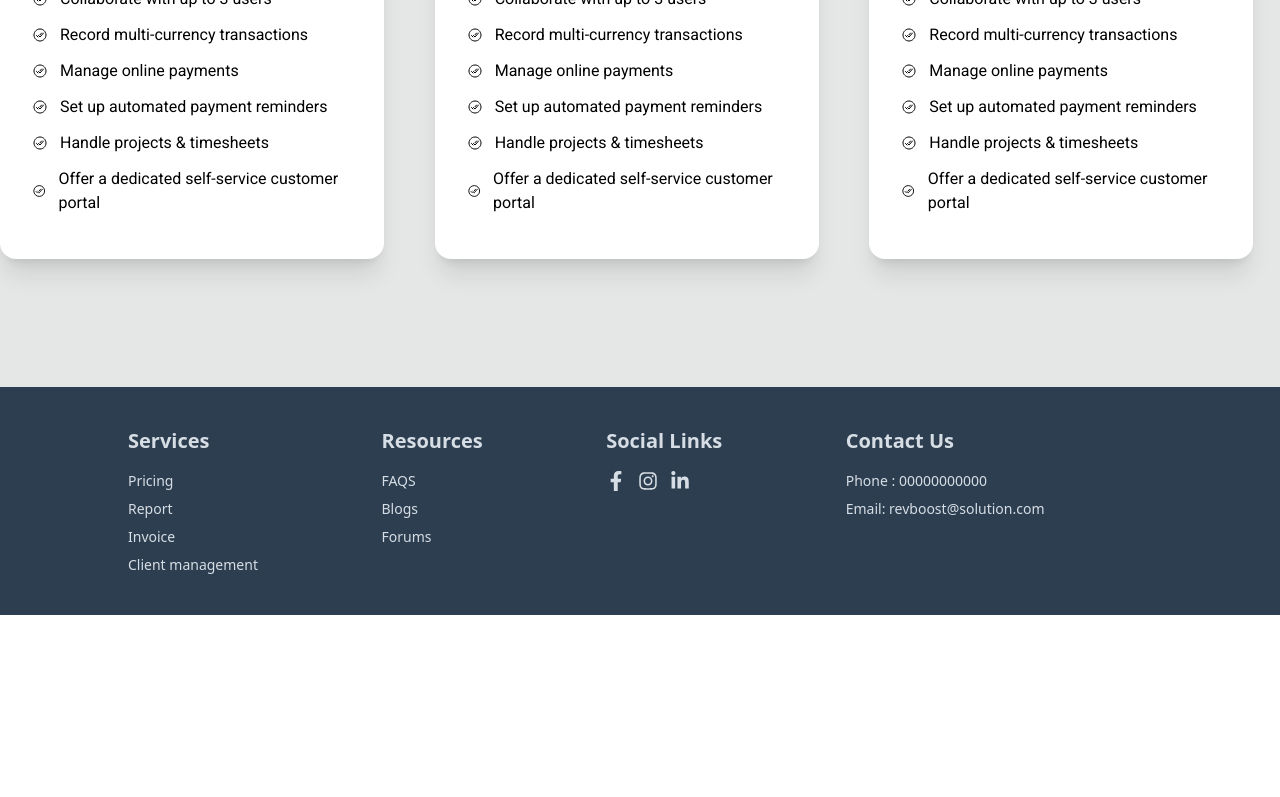
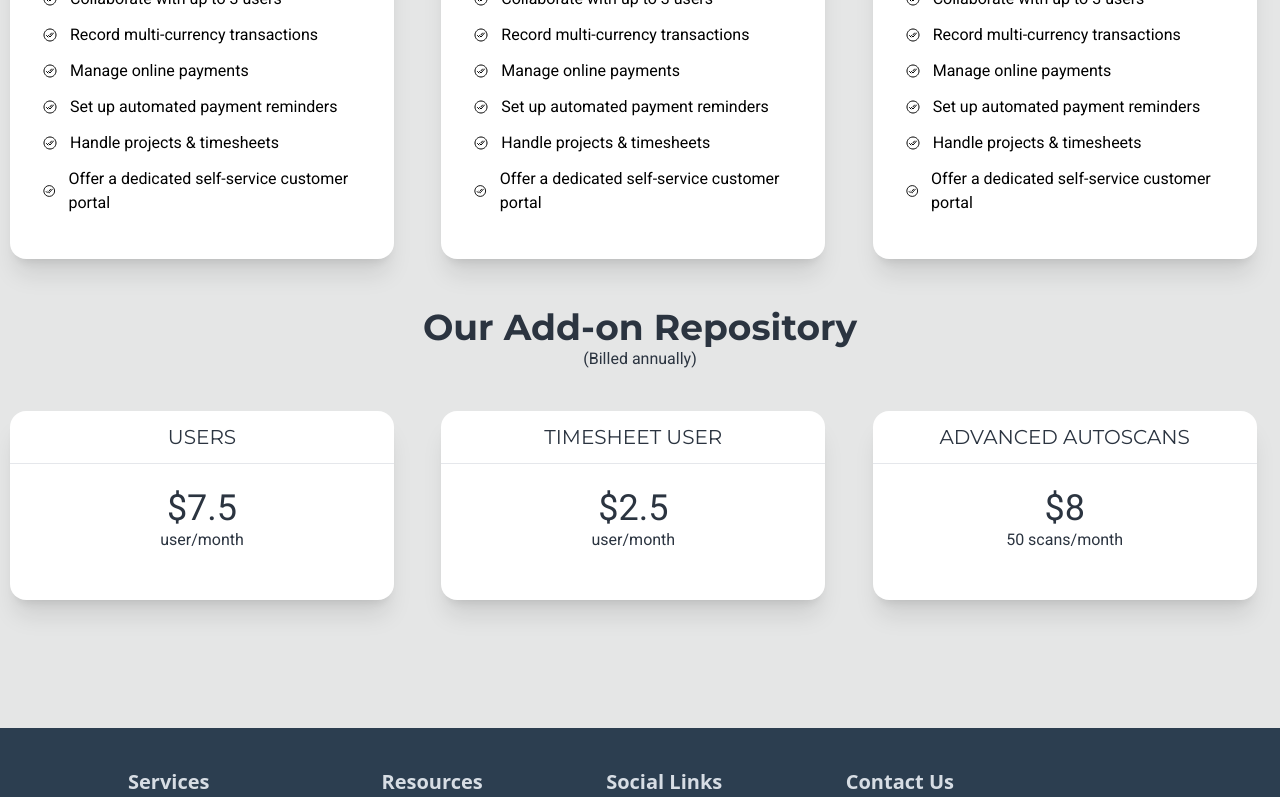
Before and after one commit to maasajal/revboost-solutions, a React (Vite) app: page /pricing in a window 1280 px wide. Shown: the part 877-1674 px from the top of the page. Before the commit the page ends 1492 px from the top, so only its background shows below. Built offline with nearby package versions, Linux system fonts and the light colour scheme.

Commit message:
monthly/yearly billed price card added for pricing route

```diff
--- a/src/pages/PricingPage/Pricing.tsx
+++ b/src/pages/PricingPage/Pricing.tsx
@@ -119,18 +119,57 @@ const Pricing: React.FC = () => {
 
         {/* Monthly Packages Tab */}
         <TabPanel>
-          <section className="grid grid-cols-1 md:grid-cols-2 lg:grid-cols-3 gap-6 justify-center pt-10">
+          <section className="grid grid-cols-1 md:grid-cols-2 lg:grid-cols-3 gap-6 justify-center pt-10 pl-[10px]">
             {monthlyPackages.map((pkg) => renderPackageCard(pkg))}
           </section>
         </TabPanel>
-
         {/* Yearly Packages Tab */}
         <TabPanel>
-          <section className="grid grid-cols-1 md:grid-cols-3 gap-6 justify-center pt-10">
+          <section className="grid grid-cols-1 md:grid-cols-3 gap-6 justify-center pt-[10px]">
             {yearlyPackages.map((pkg) => renderPackageCard(pkg))}
           </section>
         </TabPanel>
       </Tabs>
+      <section>
+        <h1 className='text-center mt-12 text-4xl'>Our Add-on Repository</h1>
+        <p className='text-center'>(Billed annually)</p>
+        <div className='grid grid-cols-1 md:grid-cols-3 gap-6 justify-center pt-10 pl-[10px]'>
+            <div>
+            <div className="card bg-base-100 w-96 shadow-xl">
+  <h1 className='text-center text-xl font-normal uppercase py-3'>Users</h1>
+  <hr className='pb-2'/>
+  <div>
+    <p className='text-center text-4xl pt-4'>$7.5</p>
+    <p className='text-center pb-12'>user/month</p>
+  </div>
+</div>
+            </div>
+            <div>
+            <div>
+            <div className="card bg-base-100 w-96 shadow-xl">
+  <h1 className='text-center text-xl font-normal uppercase py-3'>Timesheet user</h1>
+  <hr className='pb-2'/>
+  <div>
+    <p className='text-center text-4xl pt-4'>$2.5</p>
+    <p className='text-center pb-12'>user/month</p>
+  </div>
+</div>
+            </div>
+            </div>
+            <div>
+            <div>
+            <div className="card bg-base-100 w-96 shadow-xl">
+  <h1 className='text-center text-xl font-normal uppercase py-3'>Advanced autoscans</h1>
+  <hr className='pb-2'/>
+  <div>
+    <p className='text-center text-4xl pt-4'>$8</p>
+    <p className='text-center pb-12'>50 scans/month</p>
+  </div>
+</div>
+            </div>
+            </div>
+        </div>
+      </section>
     </div>
   );
 };
```
